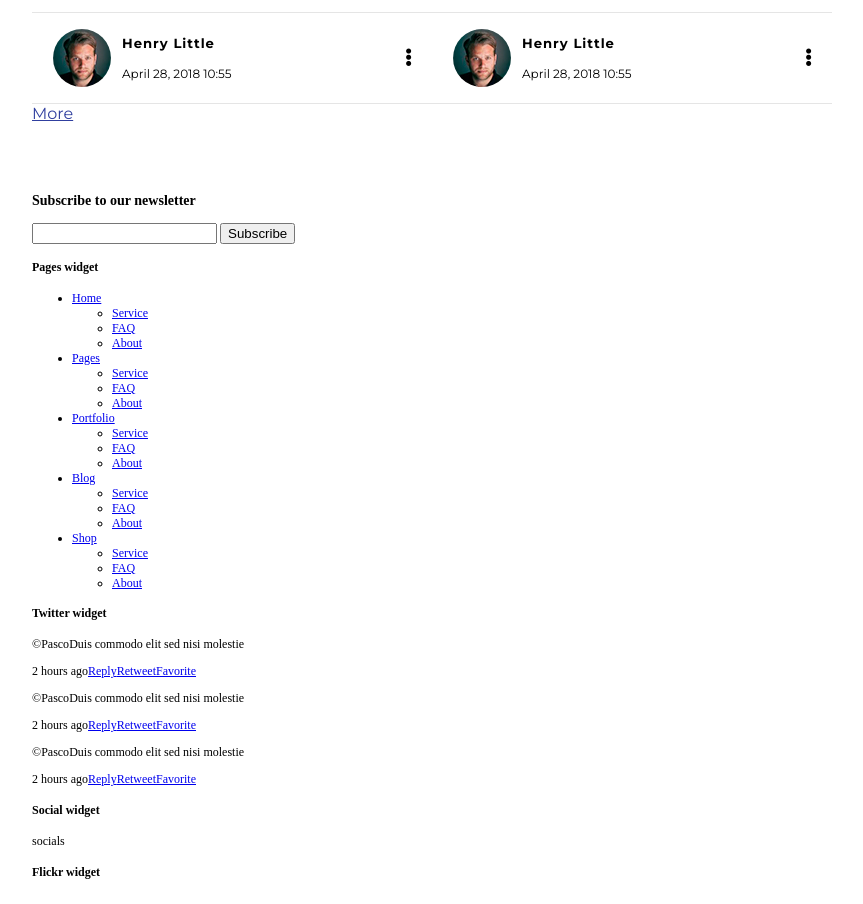
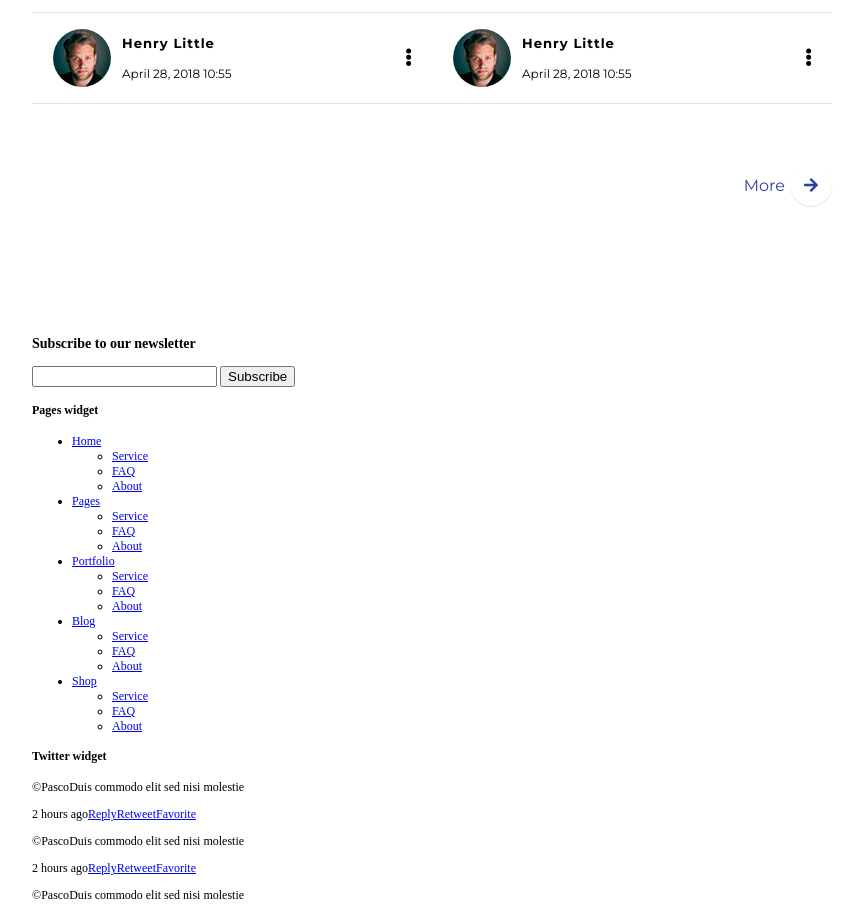
Before and after one commit to Galimard/Pasco, a plain HTML site: page index.html in a window 1280 px wide. Shown: the part 3401-4305 px from the top of the page, without its empty margins (33-896 px from the left). Drawn offline with nearby package versions, Linux system fonts and the light colour scheme.

Commit message:
кнопка More готова

```diff
--- a/index.html
+++ b/index.html
@@ -252,7 +252,7 @@
                     </div>
                 </div>
             </div>
-            <a href="#" class="articles__button">More</a>
+            <a href="#" class="articles__btn">More<i class="fas fa-arrow-right articles__arrow-btn"></i></a>
         </div>
         <div class="sidebar">
             <input type="search">
--- a/style.css
+++ b/style.css
@@ -488,9 +488,32 @@ html, body {
     justify-content: space-between;
 }
 
-.articles__button {
+.articles__btn {
+    display: block;
+    margin: 60px 0;
     color: #303f9f;
     font-family: Montserrat, Arial, sans-serif;
     font-size: 16px;
     font-weight: 400;
+    text-decoration: none;
+    text-align: right;
 }
+
+.articles__arrow-btn {
+    margin-left: 5px;
+    width: 42px;
+    height: 42px;
+    box-shadow: 0 1px 1px rgba(0, 0, 0, 0.12);
+    background-color: #fff;
+    border-radius: 50px;
+    line-height: 42px;
+    text-align: center;
+}
+
+.articles__btn:hover, .articles__btn:active {
+    text-decoration: underline;
+}
+
+.articles__btn:hover .articles__arrow-btn, .articles__btn:active .articles__arrow-btn {
+    box-shadow: 0 3px 3px rgba(0, 0, 0, 0.12), 3px 0 3px rgba(0, 0, 0, 0.12);
+}
```
